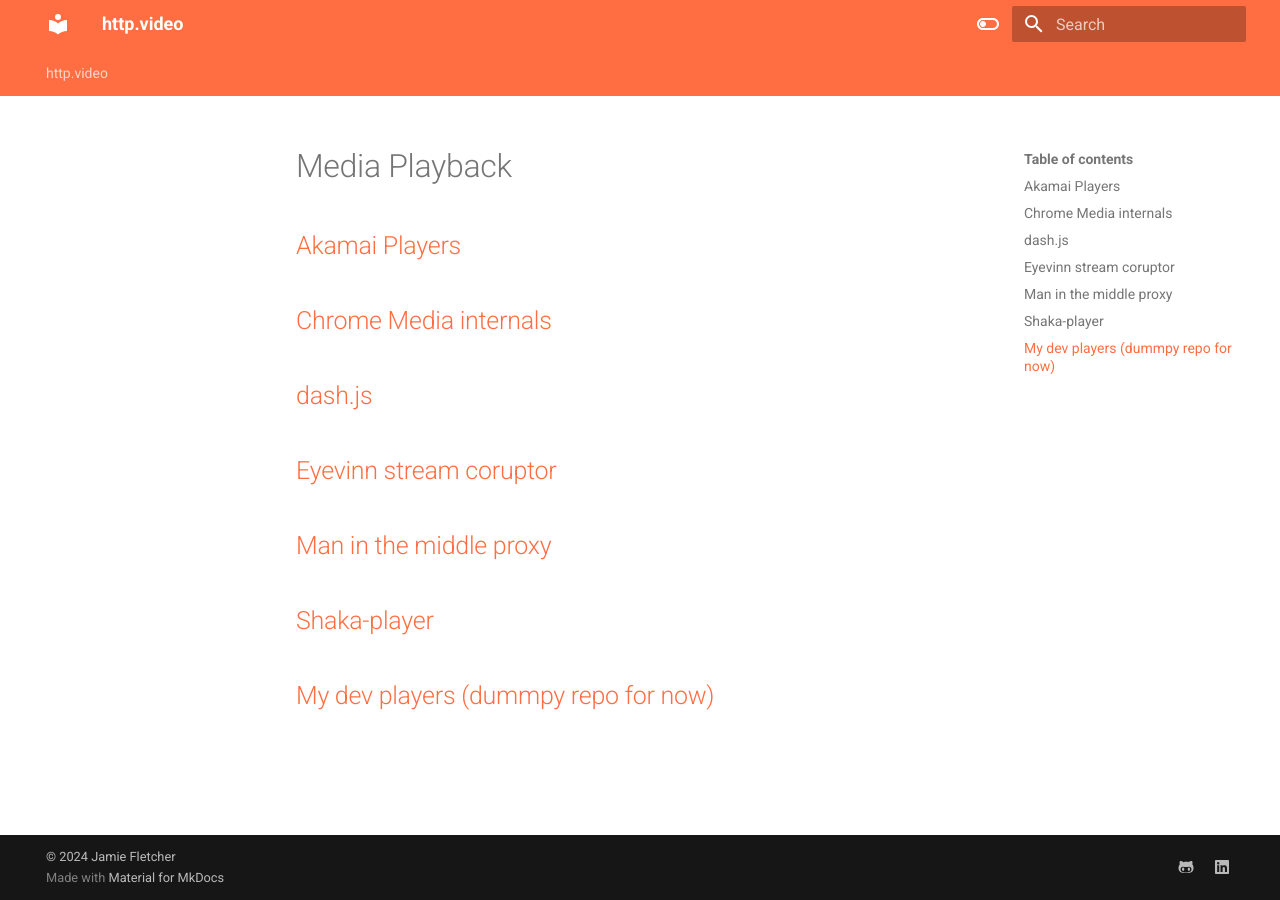
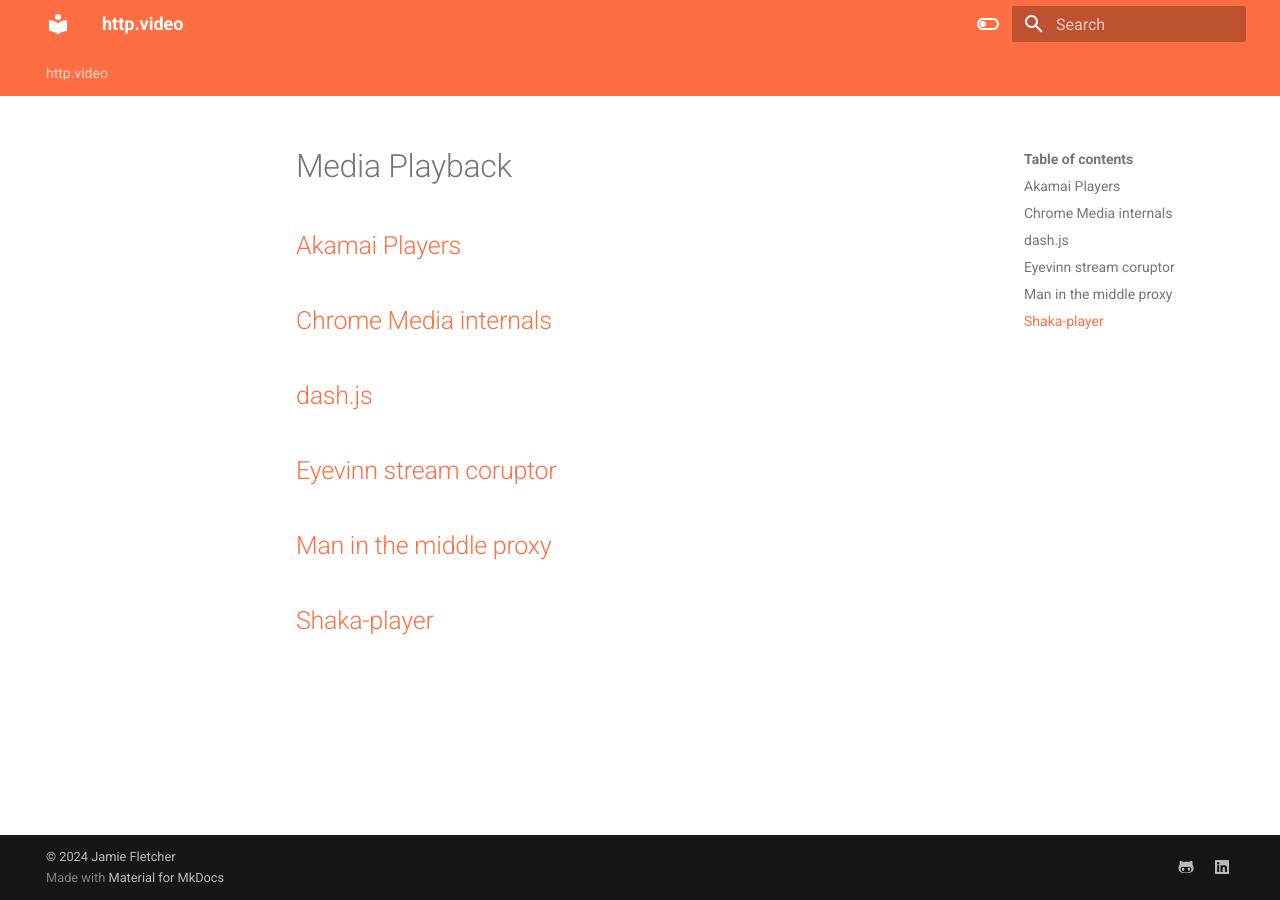
Before and after one commit to jamiefletchertv/http.video, an MkDocs documentation site: the page built from docs/media-playback.md, in a window 1280 px wide. Built offline with MkDocs 1.6.1 and Material for MkDocs 9.7.7, drawn with Linux system fonts in a browser that asks for light colours.

Commit message:
update with comments in conf and now deploy using `mkdocs gh-deploy` instead of gh actions.

```diff
--- a/docs/media-playback.md
+++ b/docs/media-playback.md
@@ -7,17 +7,10 @@
 ## [Eyevinn stream coruptor]
 ## [Man in the middle proxy]
 ## [Shaka-player]
-## [My dev players (dummpy repo for now)]
 
 <!-----------
 Reference Links - NOTE this block must be copied to the foot of each page for useage globally
 ---------->
-<!-- Local -->
-[Media Preparation - *Encoding, Packaging & Encryption*]:./docs/media-preparation/media-preparation
-[Media Analysis & Conformance]:./docs/analysis-conformance/analysis-conformance
-[Media Playback]:./docs/media-playback/media-playback
-[Media Standards]:./docs/standards/standards
-[My dev players (dummpy repo for now)]:./players/players
 
 <!-- External -->
 <!-- Media Preparation -->
--- a/mkdocs.yml
+++ b/mkdocs.yml
@@ -1,5 +1,4 @@
 site_name: http.video
-theme:
 theme:
   name: material
   features:
@@ -31,8 +30,7 @@
 plugins:
   - social
   - search
-  ## Disable due to breaking GH Actions build
-  #- autorefs
+  - autorefs
   - awesome-pages
 
 extra:
@@ -56,15 +54,20 @@
   - pymdownx.superfences
   - pymdownx.mark
   - attr_list
-  ## Disable due to breaking GH Actions build
-  #- pymdownx.emoji:
-  #    emoji_index: !!python/name:materialx.emoji.twemoji
-  #    emoji_generator: !!python/name:materialx.emoji.to_svg
+  - pymdownx.emoji:
+      emoji_index: !!python/name:materialx.emoji.twemoji
+      emoji_generator: !!python/name:materialx.emoji.to_svg
   - toc:
       permalink: true
 
 nav:
     - index.md
+    ## Disable Working pages from navigation bar
+    #- media-analysis-conformance.md
+    #- media-playback.md
+    #- media-prepartation.md
+    #- media-standards.md
+    #- players.md
 
 copyright: |
   &copy; 2024 <a href="https://jamiefletcher.dev/http.video"  target="_blank" rel="noopener">Jamie Fletcher</a>
```
Also changed, not shown: docs/media-standards.md (+1 -1 lines), docs/images/standards-streaming-architecture.png (renamed from images/standards-streaming-architecture.png).
